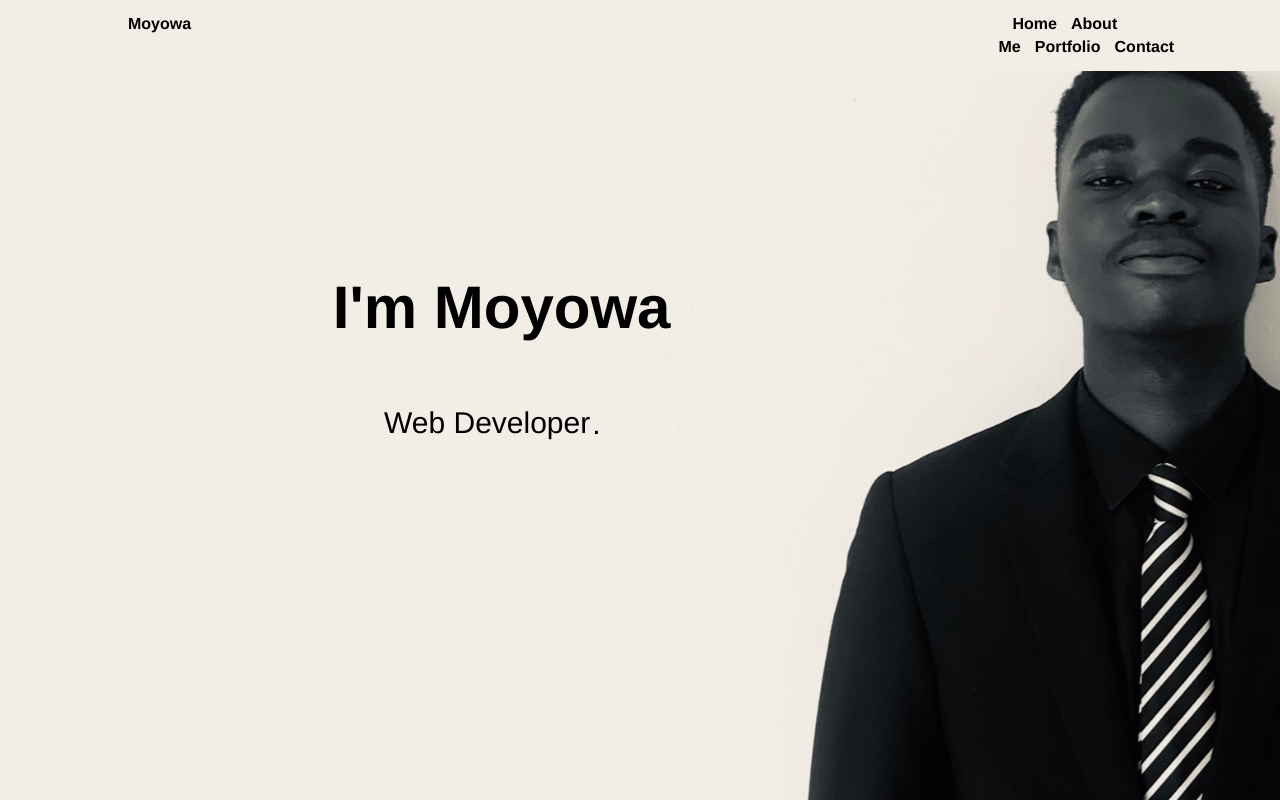
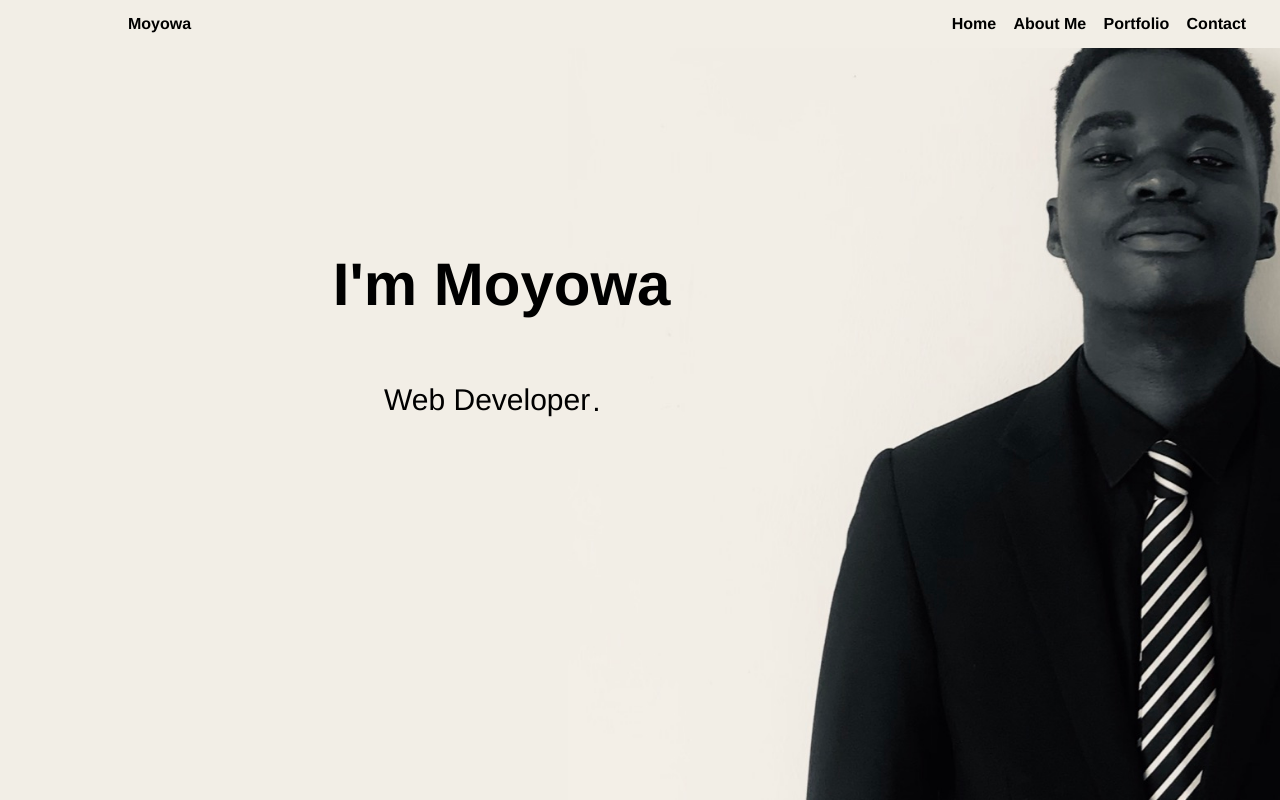
Before and after one commit to Moyowaaaa/Moyowa, a Vue app: page / in a window 1280 px wide. Shown: the top 800 px of the page. Built offline with nearby package versions, Linux system fonts and the light colour scheme; a web font is replaced by a local one.

Commit message:
feat Navbar

```diff
--- a/src/views/Home.vue
+++ b/src/views/Home.vue
@@ -163,7 +163,7 @@
    margin-top:1%;
   margin-bottom:1%;
   width:80%;
-  margin-left:100vh;
+  margin-left:90vh;
     font-weight: 600;
 }
 .nav .right a{
```
